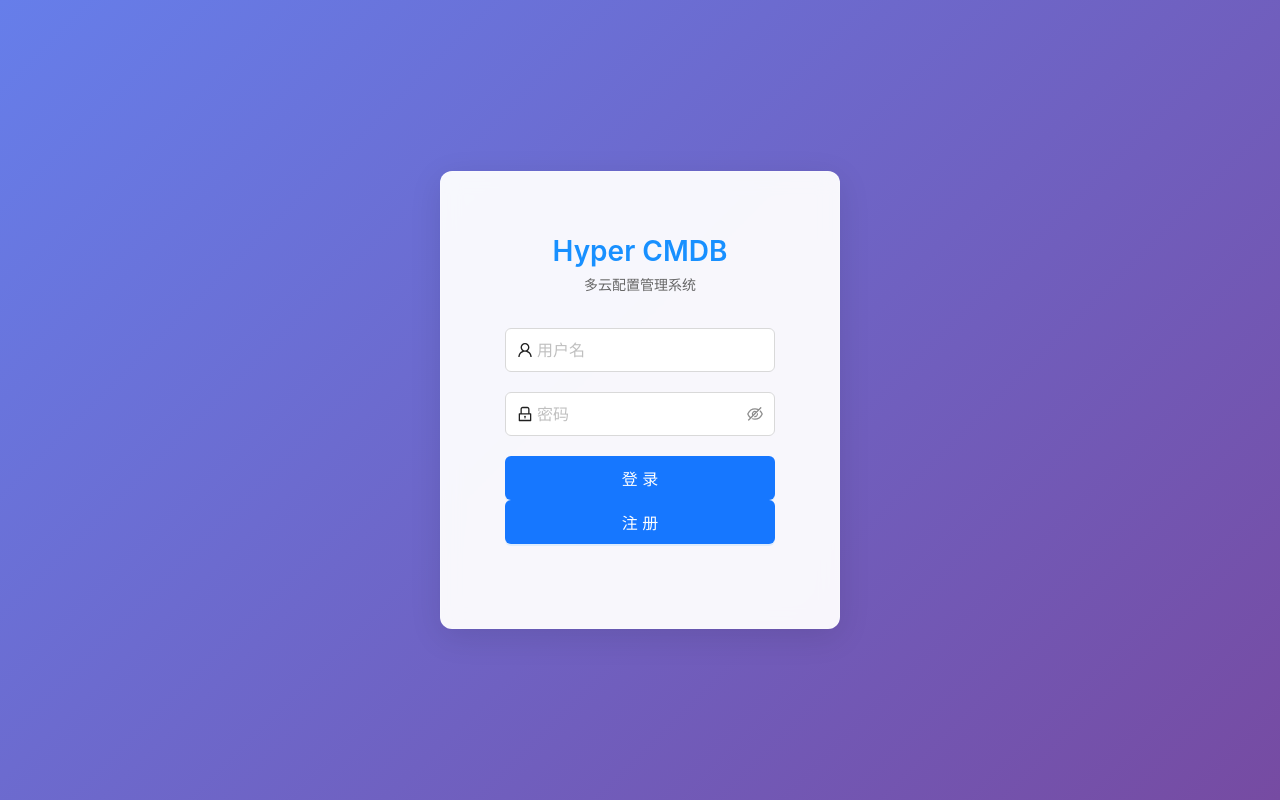
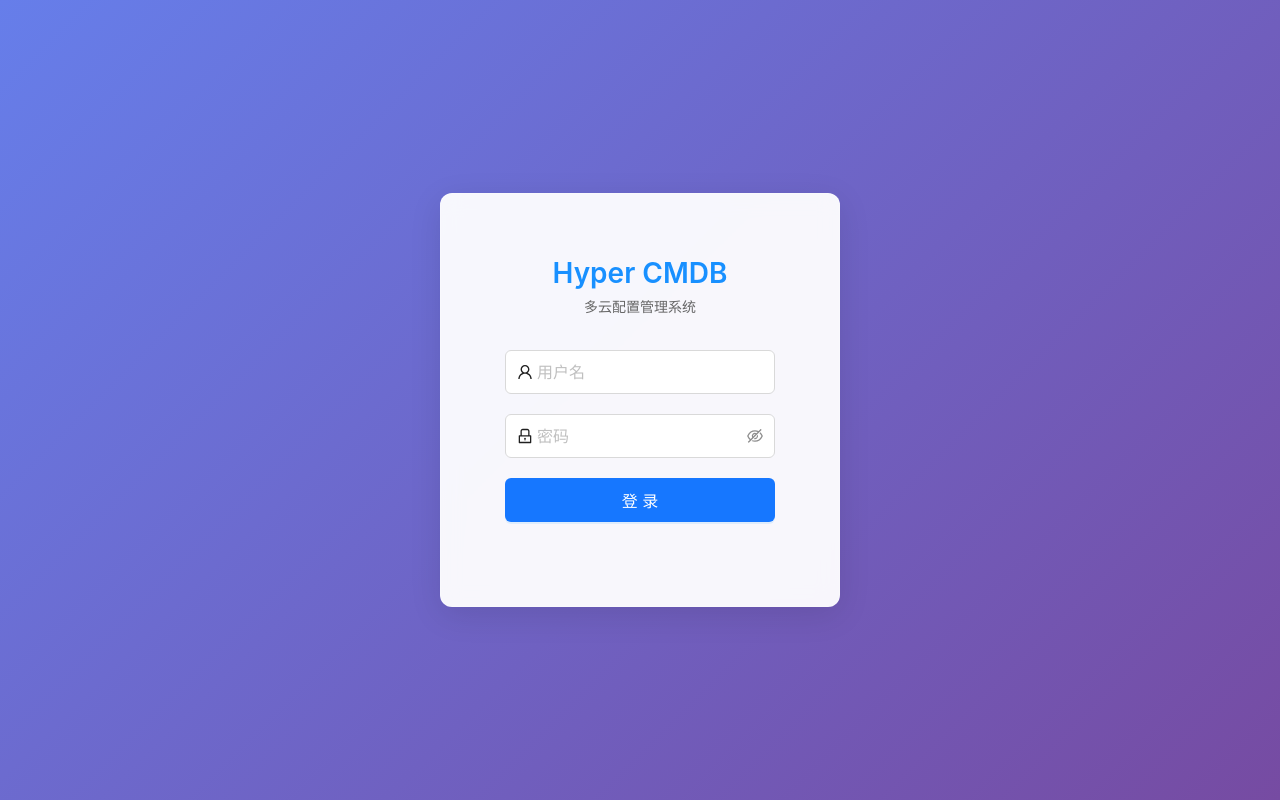
Before and after one commit to the-kulo/Hyper-CMDB, a React (Vite) app in the folder ui/: page / in a window 1280 px wide. Built offline with nearby package versions, Linux system fonts and the light colour scheme.

Commit message:
refactor(登录页): 移除注册按钮以简化登录界面

```diff
--- a/ui/src/pages/login/index.tsx
+++ b/ui/src/pages/login/index.tsx
@@ -80,14 +80,6 @@ const LoginPage: React.FC = () => {
                 >
                   登录
                 </Button>
-                <Button
-                  type="primary"
-                  htmlType="submit"
-                  loading={loading}
-                  block
-                >
-                  注册
-                </Button>
               </Form.Item>
             </Form>
           </Card>
```
